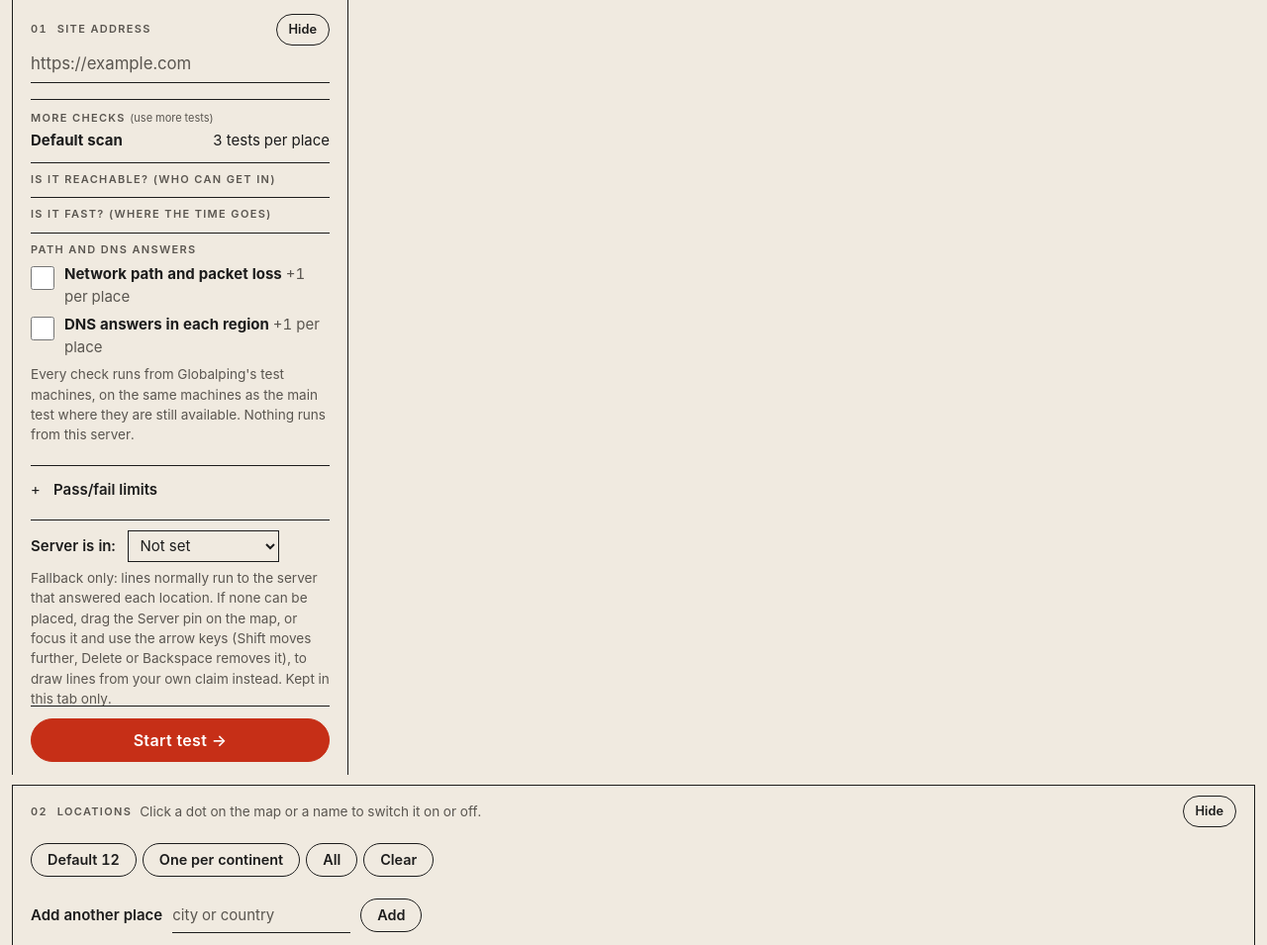
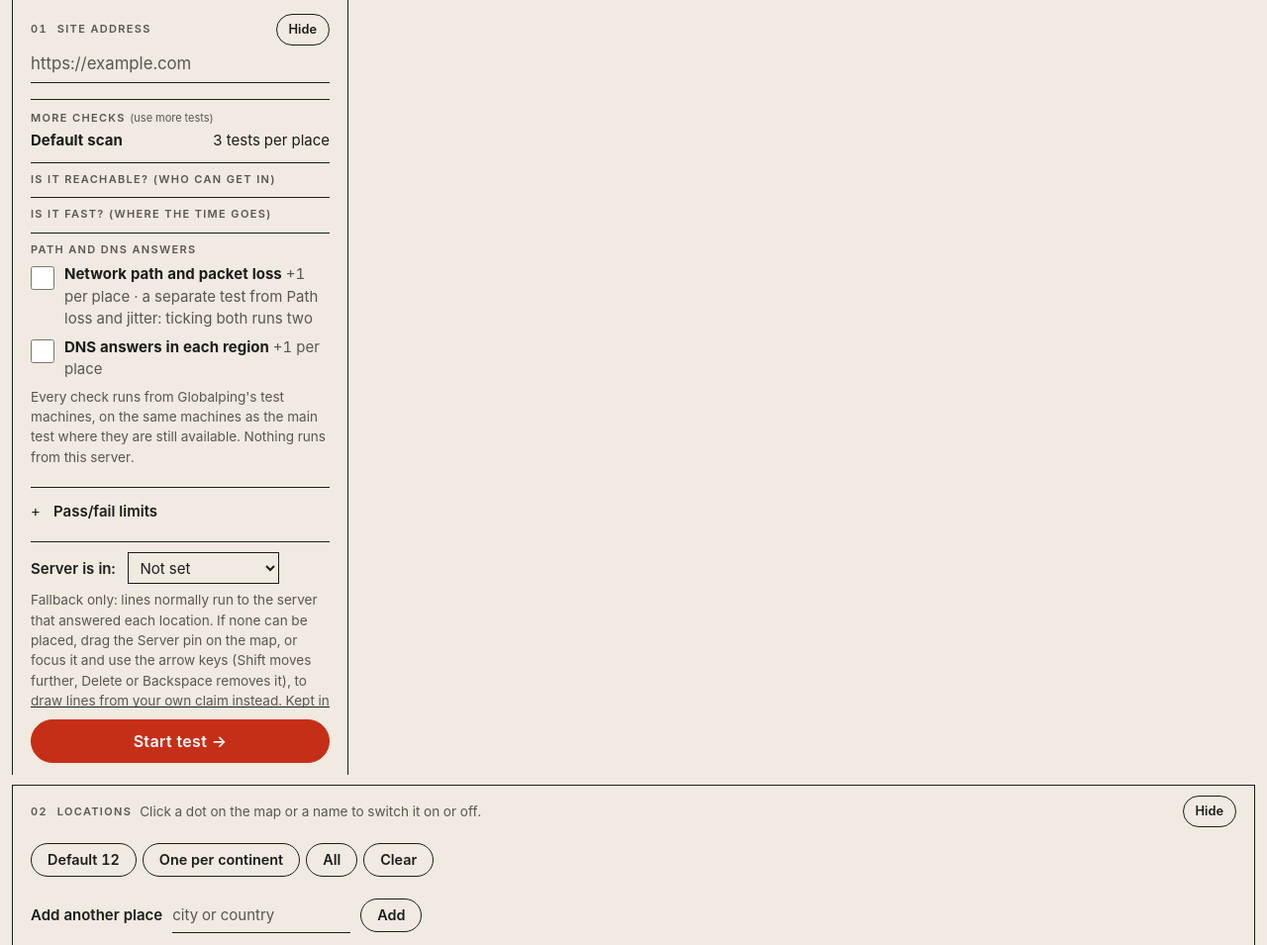
Before and after one commit to sharifndlovu123/speedward, a Django app: template speedward/web/templates/index.html in a window 1280 px wide. Shown: the part 66-1021 px from the top of the page at 99% size. Run offline with Django 3.2, Linux system fonts and the light colour scheme; the template is opened without the code that fills it, so the values that code supplies are empty.

Commit message:
docs: DNS trace labels are inferred; Network path and the mtr check are two tests
Co-Authored-By: Claude Sonnet 5.5 <noreply@anthropic.com>
Claude-Session: https://claude.ai/code/session_01HRm1SZ7s5Yi6PsofG7A6uu

```diff
--- a/speedward/core/checks.py
+++ b/speedward/core/checks.py
@@ -48,6 +48,7 @@ QUESTION = {
     # The approved mockup gives these two a note; the others show only their cost.
     COMPRESSION: "size on the wire is not available",
     DNS_TRACE: "where a slow lookup spends its time",
+    MTR: "a separate test from Network path below: ticking both runs two",
 }
 
 
--- a/speedward/web/templates/index.html
+++ b/speedward/web/templates/index.html
@@ -61,7 +61,7 @@
             {% endfor %}</div>
             <p class="mc-group" id="mc-more">Path and DNS answers</p>
             <div role="group" aria-labelledby="mc-more">
-            <label class="check mc-check"><input type="checkbox" name="traceroute" value="on"> <span><b>Network path and packet loss</b> <span class="mute">+1 per place</span></span></label>
+            <label class="check mc-check"><input type="checkbox" name="traceroute" value="on"> <span><b>Network path and packet loss</b> <span class="mute">+1 per place · a separate test from Path loss and jitter: ticking both runs two</span></span></label>
             <label class="check mc-check"><input type="checkbox" name="dns" value="on"> <span><b>DNS answers in each region</b> <span class="mute">+1 per place</span></span></label>
             </div>
             <p id="mc-total" class="mc-total" aria-live="polite" hidden><span id="mc-on"></span><b id="mc-breakdown"></b></p>
```
Also changed, not shown: README.md.
